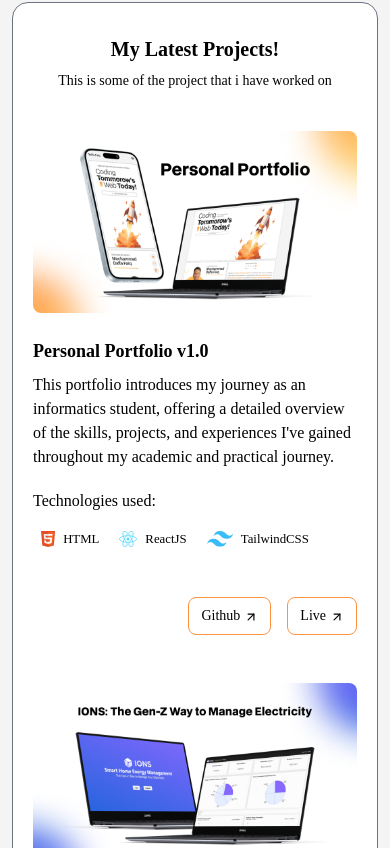
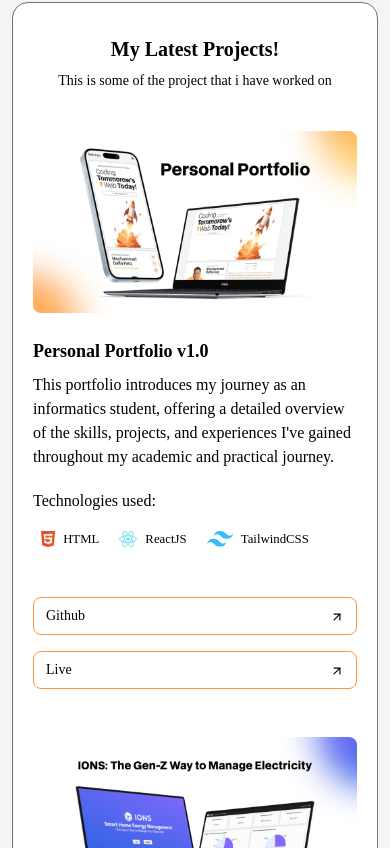
Before and after one commit to daffafaiqhs/personal-portfolio, a React (Vite) app: page / in a window 390 px wide. Shown: the part 4516-5364 px from the top of the page. Built offline with nearby package versions, Linux system fonts and the light colour scheme; a web font is replaced by a local one.

Commit message:
fix: fix overflowing project item on projects section when viewing on a smaller screen

```diff
--- a/src/components/section/Projects.jsx
+++ b/src/components/section/Projects.jsx
@@ -43,7 +43,7 @@ function ProjectItem(props) {
 
   return (
     <motion.div
-      className={`col-span-6 flex flex-col justify-between rounded md:col-span-3 md:min-w-[calc(33.333%-1rem)] md:flex-1 lg:min-w-[calc(50%-1rem)] lg:p-5 xl:col-span-2 xl:min-w-[calc(33.333%-1rem)] ${isOdd && isLastItem ? "md:max-w-[calc(50%-1rem)] xl:max-w-none" : ""}`.trim()}
+      className={`flex w-full flex-col justify-between rounded md:col-span-3 md:min-w-[calc(33.333%-1rem)] md:flex-1 lg:min-w-[calc(50%-1rem)] lg:p-5 xl:col-span-2 xl:min-w-[calc(33.333%-1rem)] ${isOdd && isLastItem ? "md:max-w-[calc(50%-1rem)] xl:max-w-none" : ""}`.trim()}
       animate={{
         outline: isHovered ? "2px solid #FF933F" : "none",
         boxShadow: isHovered ? "0 8px 16px rgba(0, 0, 0, 0.2)" : "none",
@@ -69,7 +69,7 @@ function ProjectItem(props) {
           </div>
         </div>
       </div>
-      <div className="flex items-center justify-end gap-4 text-sm">
+      <div className="flex flex-col items-center justify-end gap-4 text-xs sm:text-sm md:flex-row">
         {Object.keys(project.link)
           .filter((key) => project.link[key] !== "")
           .map((key) => (
@@ -77,7 +77,7 @@ function ProjectItem(props) {
               key={key}
               href={project.link[key]}
               target="_blank"
-              className="flex gap-1 rounded-lg border border-brand-orange px-3 py-2"
+              className="flex w-full justify-between gap-1 rounded-lg border border-brand-orange px-3 py-2 md:w-auto md:justify-normal"
               whileHover={{
                 backgroundColor: "#FF933F",
                 borderColor: "#FF933F",
```
